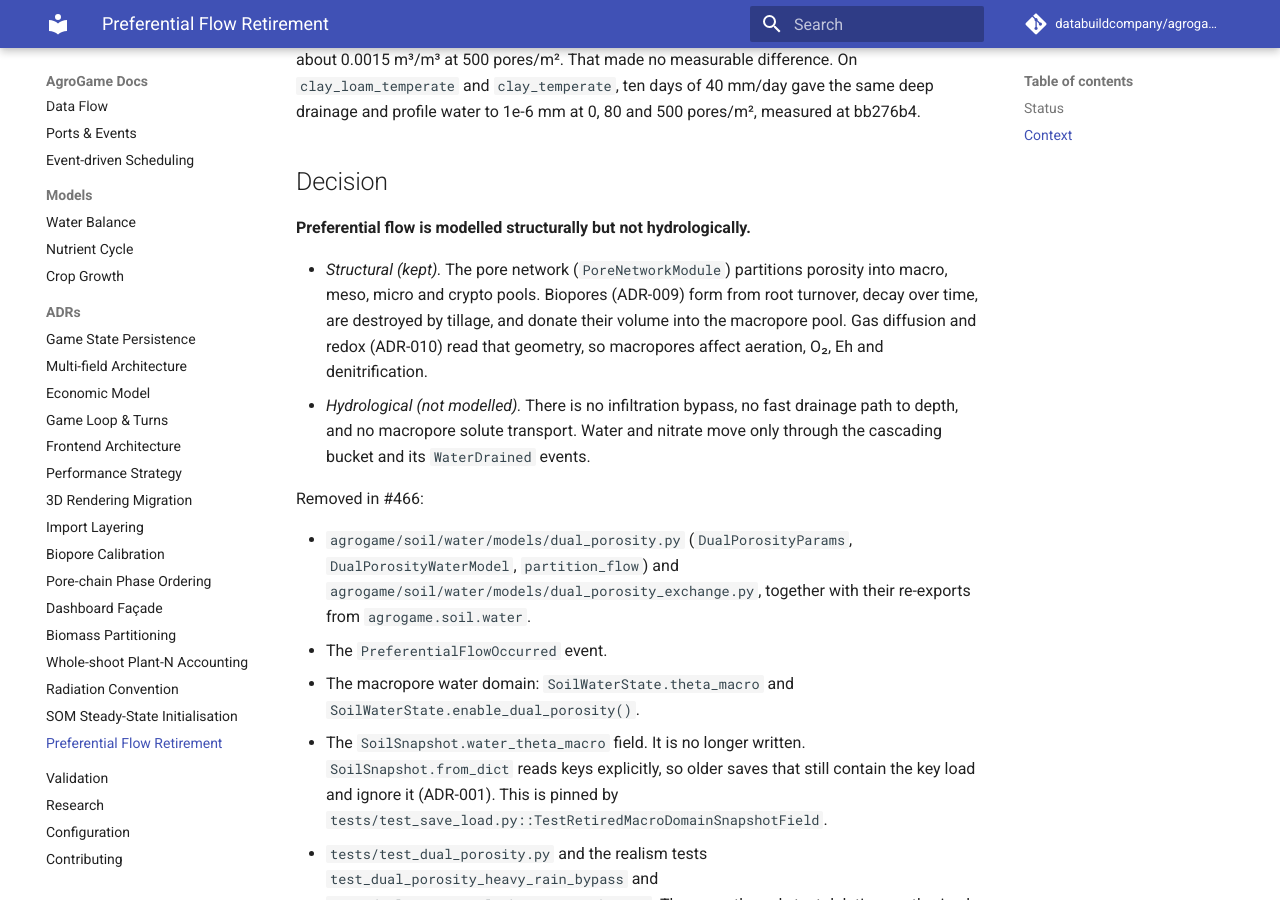
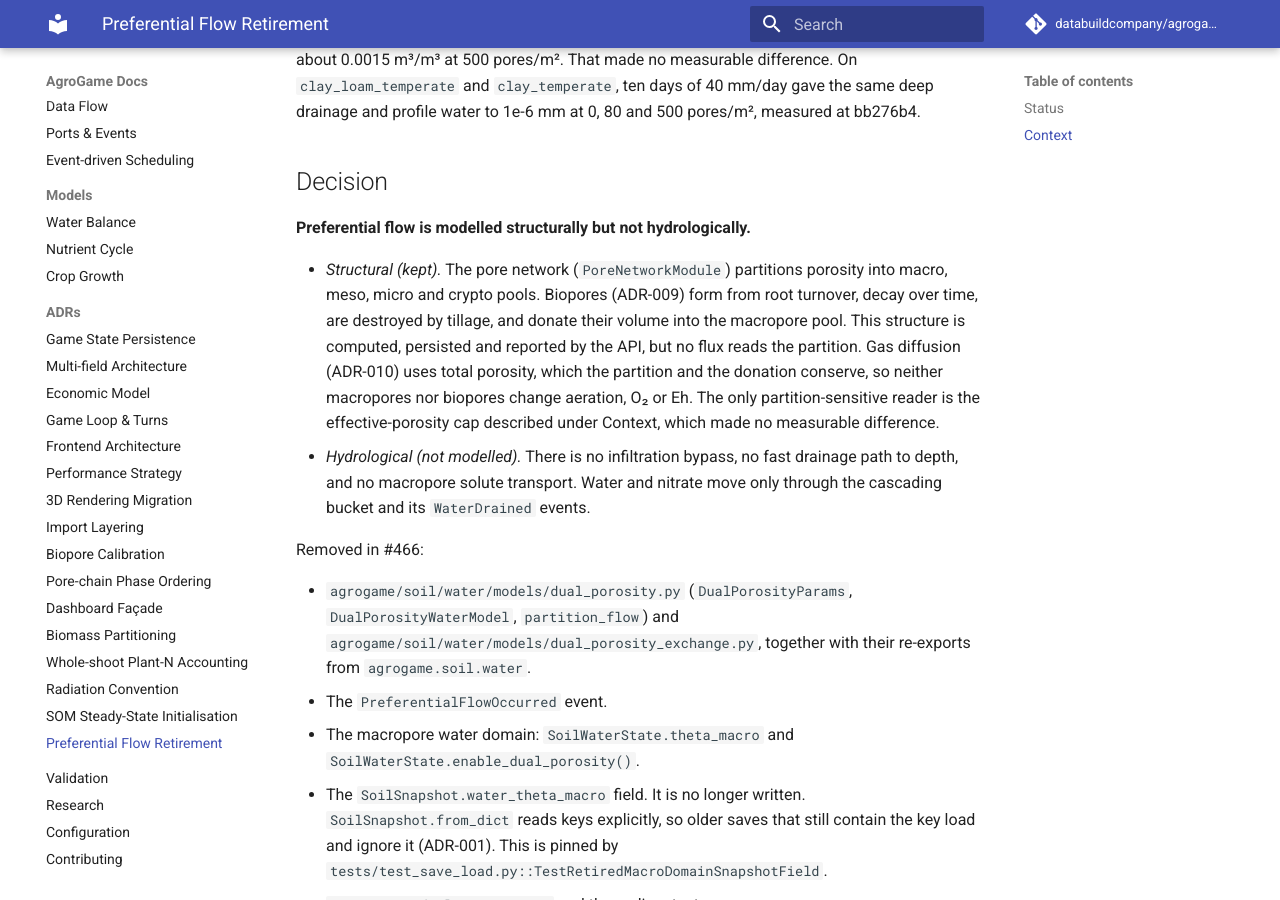
Before and after one commit to gedejong/agrogame, an MkDocs documentation site: the page built from docs/adr/ADR-016-preferential-flow-retirement.md, in a window 1280 px wide and 900 px high, scrolled down 906 px. Built offline with MkDocs 1.6.1 and Material for MkDocs 9.7.7, drawn with Linux system fonts in a browser that asks for light colours; comment, search, counter and statistics services are not loaded; some of the changed text lies outside the part shown.

Commit message:
docs(#466): say what biopores actually do, in BioporeParams and ADR-016
BioporeParams claimed biopores "enhance preferential flow, root
penetration, and gas exchange". None of that is modelled: they move volume
into the pore-network macropore pool and raise its connectivity, which the
API reports. Gas diffusion reads only total porosity, which the donation
conserves; roots do not read biopores; the effective-porosity cap moves by
at most the biopore volume fraction with no measurable effect on drainage.

The same grep found two claims of the same kind in ADR-016's own text
("macropores affect aeration, O2, Eh and denitrification"; biopores have
"aeration and redox effects"). Both are corrected. Measured at 312ebe9 on
clay_temperate and loam_temperate with maize (0 vs 80 vs 500 pores/m2,
10 d x 40 mm and 60 d x 4 mm): non-pore soil state, O2, anaerobic microsite
fractions and biomass are identical, apart from four gas-diffusion values
that differ at about 3e-16 relative, which is summation rounding.

Co-Authored-By: Claude Opus 5.5 <noreply@anthropic.com>

```diff
--- a/docs/adr/ADR-016-preferential-flow-retirement.md
+++ b/docs/adr/ADR-016-preferential-flow-retirement.md
@@ -42,8 +42,12 @@ at bb276b4.
 - *Structural (kept).* The pore network (`PoreNetworkModule`) partitions
   porosity into macro, meso, micro and crypto pools. Biopores (ADR-009) form
   from root turnover, decay over time, are destroyed by tillage, and donate
-  their volume into the macropore pool. Gas diffusion and redox (ADR-010) read that
-  geometry, so macropores affect aeration, O₂, Eh and denitrification.
+  their volume into the macropore pool. This structure is computed, persisted
+  and reported by the API, but no flux reads the partition. Gas diffusion
+  (ADR-010) uses total porosity, which the partition and the donation
+  conserve, so neither macropores nor biopores change aeration, O₂ or Eh.
+  The only partition-sensitive reader is the effective-porosity cap
+  described under Context, which made no measurable difference.
 - *Hydrological (not modelled).* There is no infiltration bypass, no fast
   drainage path to depth, and no macropore solute transport. Water and nitrate
   move only through the cascading bucket and its `WaterDrained` events.
@@ -174,8 +178,9 @@ it as-is, for the reasons above.
 ### Harder
 
 - Clay presets under-represent rapid drainage and nitrate bypass after heavy
-  storms on structured soil. Biopores still have no hydrological consequence,
-  only aeration and redox effects. This is a known gap, tracked in #485.
+  storms on structured soil. Biopores have no measurable consequence for
+  water, aeration or rooting; they change only the reported pore-network
+  partition (see Decision). The hydrological gap is tracked in #485.
 - `DailyDrivers.rainfall_intensity_mm_hr` is accepted but read by nothing until
   #485 lands.
 - Saves written before #466 carry an ignored `water_theta_macro` key. It is
```
Also changed, not shown: 1 other file.
